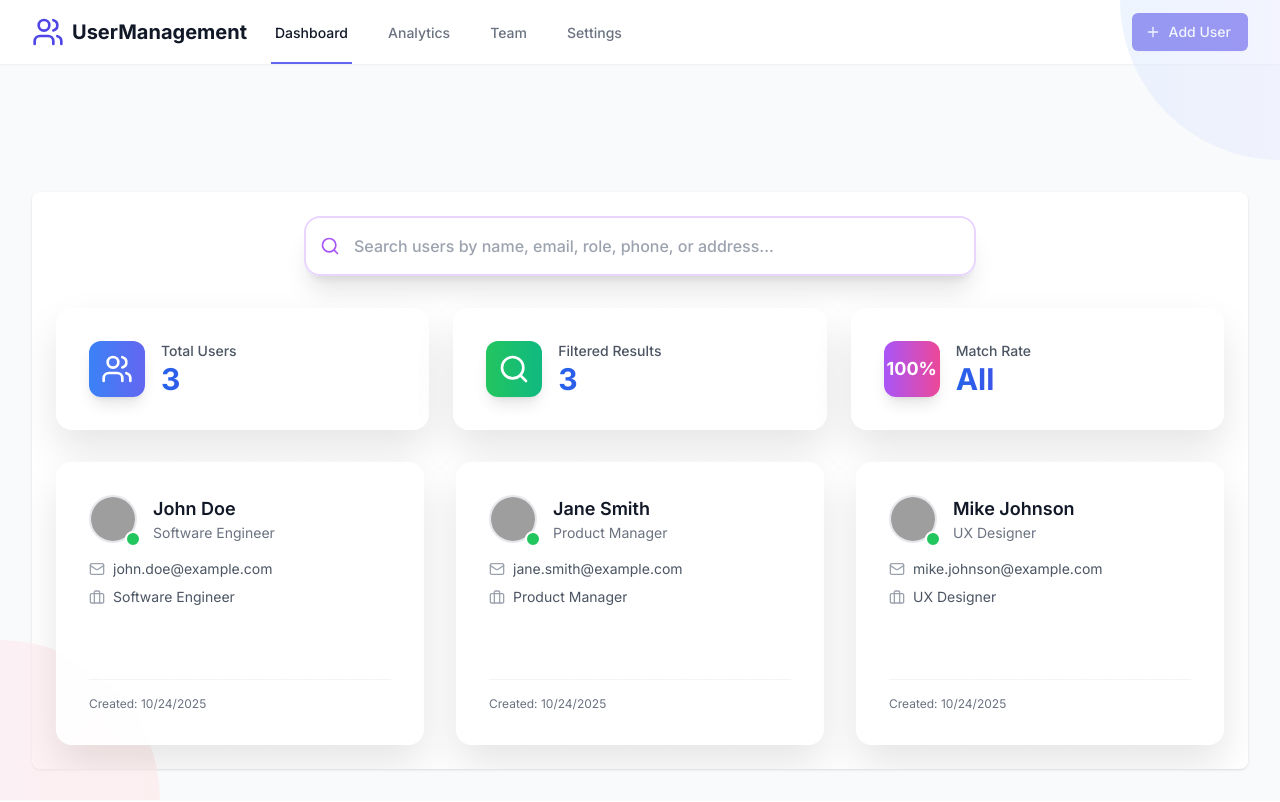
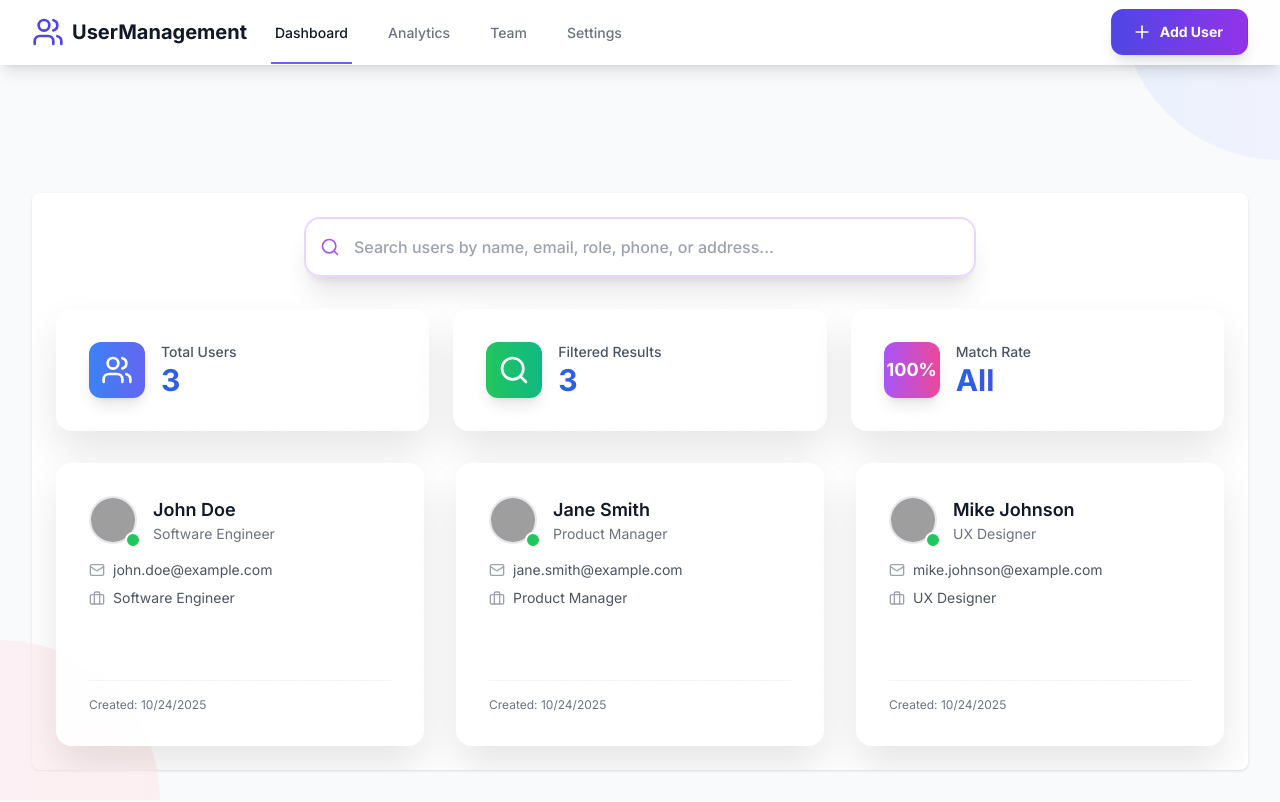
Before and after one commit to Sai-Sanjana-Gandi/User-Profiles-Management, a React (Vite) app: page / in a window 1280 px wide. Built offline with nearby package versions, Linux system fonts and the light colour scheme; grey boxes are pictures that could not be loaded.

Commit message:
Complete User Profiles Management App with enhanced UI, search functionality, and CRUD operations

```diff
--- a/src/pages/Dashboard.jsx
+++ b/src/pages/Dashboard.jsx
@@ -66,13 +66,25 @@ export const Dashboard = () => {
     // Create a properly formatted user object
     const newUser = {
       id: Date.now().toString(),
-      name: `${userData.firstName || ''} ${userData.lastName || ''}`.trim(),
+      name: userData.name || `${userData.firstName || ''} ${userData.lastName || ''}`.trim(),
       firstName: userData.firstName || '',
       lastName: userData.lastName || '',
       email: userData.email || '',
       phone: userData.phone || '',
-      role: userData.role || 'User',
-      ...userData // Include all other fields
+      role: userData.role || (userData.education?.qualification || 'User'),
+      // Include all other fields from the form
+      ...userData,
+      // Ensure we have empty objects for nested data if not provided
+      education: userData.education || {
+        qualification: '',
+        college: '',
+        gradYear: '',
+        skillsPrimary: [],
+        skillsSecondary: []
+      },
+      experience: userData.experience || [{ domain: '', subDomain: '', years: '' }],
+      createdAt: new Date().toISOString(),
+      updatedAt: new Date().toISOString()
     };
 
     setIsSubmitting(true);
@@ -179,8 +191,8 @@ export const Dashboard = () => {
         <div className="absolute -bottom-40 -left-40 w-80 h-80 bg-gradient-to-r from-pink-100 to-rose-100 rounded-full opacity-50"></div>
       </div>
 
-      {/* Navbar */}
-      <header className="bg-white shadow-sm">
+       {/* Translucent Navbar */}
+       <header className="bg-white/90 backdrop-blur-xl shadow-lg border-b border-white/20">
         <div className="max-w-7xl mx-auto px-4 sm:px-6 lg:px-8">
           <div className="flex justify-between h-16">
             <div className="flex">
@@ -204,13 +216,15 @@ export const Dashboard = () => {
               </nav>
             </div>
              <div className="flex items-center">
-              <button
+               <motion.button
                  onClick={() => setIsAddModalOpen(true)}
-                className="ml-3 inline-flex items-center px-4 py-2 border border-transparent text-sm font-medium rounded-md shadow-sm text-white bg-indigo-600 hover:bg-indigo-700 focus:outline-none focus:ring-2 focus:ring-offset-2 focus:ring-indigo-500"
+                 className="ml-3 inline-flex items-center px-6 py-3 border border-transparent text-sm font-bold rounded-xl shadow-lg text-white bg-gradient-to-r from-indigo-600 to-purple-600 hover:from-indigo-700 hover:to-purple-700 focus:outline-none focus:ring-4 focus:ring-indigo-500/50 transition-all duration-300 transform hover:scale-105 hover:shadow-xl"
+                 whileHover={{ scale: 1.05 }}
+                 whileTap={{ scale: 0.95 }}
                >
-                <Plus className="-ml-1 mr-2 h-4 w-4" />
+                 <Plus className="-ml-1 mr-2 h-5 w-5" />
                  Add User
-              </button>
+               </motion.button>
              </div>
           </div>
         </div>
@@ -339,10 +353,11 @@ export const Dashboard = () => {
                    {!searchTerm && (
                      <motion.button
                        onClick={() => setIsAddModalOpen(true)}
-                      className="btn-primary text-lg px-8 py-4"
+                       className="inline-flex items-center px-8 py-4 border border-transparent text-lg font-bold rounded-xl shadow-lg text-white bg-gradient-to-r from-indigo-600 to-purple-600 hover:from-indigo-700 hover:to-purple-700 focus:outline-none focus:ring-4 focus:ring-indigo-500/50 transition-all duration-300 transform hover:scale-105 hover:shadow-xl"
                        whileHover={{ scale: 1.05 }}
                        whileTap={{ scale: 0.95 }}
                      >
+                       <Plus className="-ml-1 mr-2 h-5 w-5" />
                        Add First User
                      </motion.button>
                    )}
```
Lines whose indentation alone changed are shown as unchanged.
